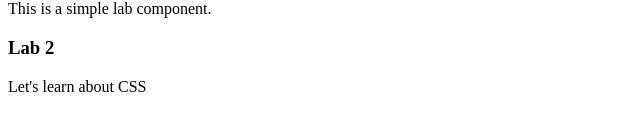
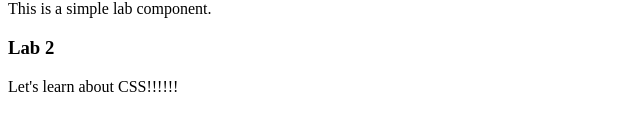
Before and after one commit to ayanchandra2005/kambas-react-web-app-su2-2025, a React (Vite) app: page / in a window 1280 px wide. Shown: the part 238-368 px from the top of the page, without its empty margins (0-640 px from the left). Built offline with nearby package versions, Linux system fonts and the light colour scheme.

Commit message:
assignment 2 example

```diff
--- a/src/Labs/Lab2.tsx
+++ b/src/Labs/Lab2.tsx
@@ -2,7 +2,7 @@ export default function Lab2() {
     return (
         <div>
             <h3>Lab 2</h3>
-            <p>Let's learn about CSS</p>
+            <p>Let's learn about CSS!!!!!!</p>
         </div>
     )
 }
```
